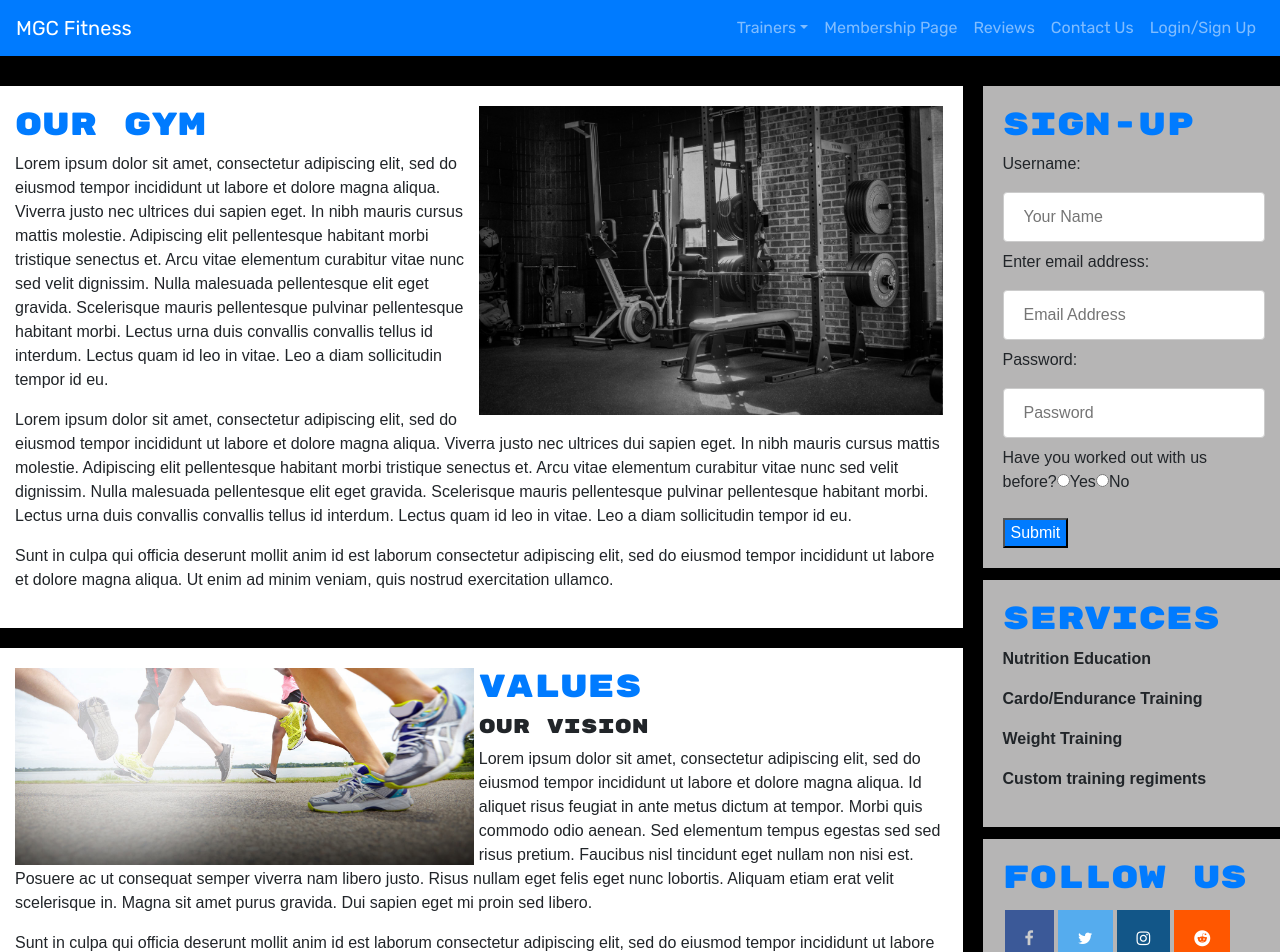
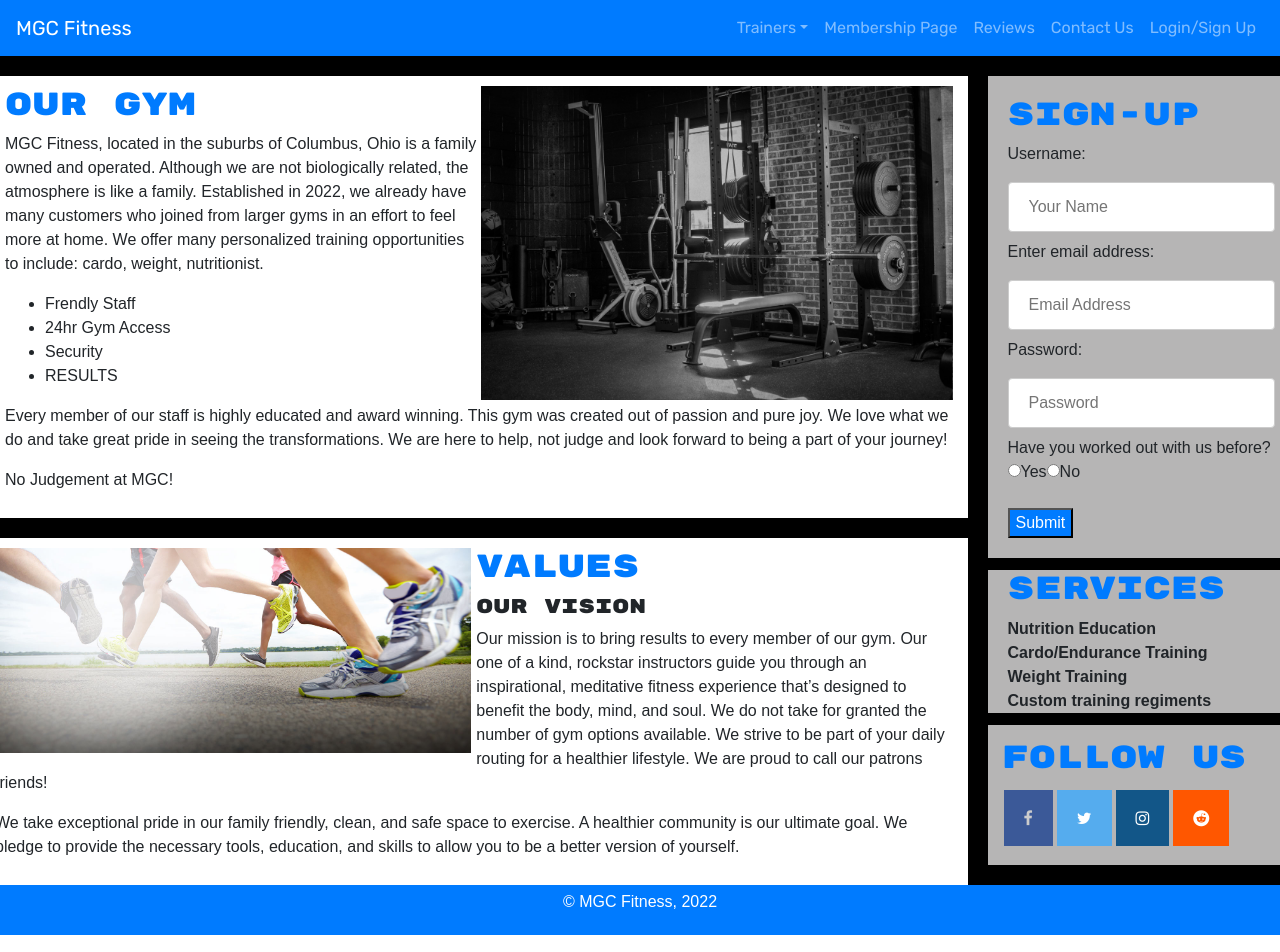
Before and after one commit to wilhelmm01/gym-management, a React (Create React App) app in the folder client/: page / in a window 1280 px wide. Shown: the top 952 px of the page. Built offline with nearby package versions, Linux system fonts and the light colour scheme.

Commit message:
updated MC view

```diff
--- a/client/src/components/Contact.js
+++ b/client/src/components/Contact.js
@@ -37,7 +37,7 @@ function Contact() {
   };
 
   return (
-    <body id="contact-body">
+    <body id="contact-body" class="d-flex flex-column min-vh-100">
     <div>
       <div className="container">
         <div className="card shadow">
@@ -85,7 +85,7 @@ function Contact() {
         </div>
       </div>
     </div>
-    <div class="footer">
+    <div class="footer mt-auto fixed-bottom">
 <p>&#169; MGC Fitness, 2022</p>
 </div>
     </body>
--- a/client/src/components/HomePage.js
+++ b/client/src/components/HomePage.js
@@ -2,25 +2,31 @@ import React from 'react';
 
 const Home = () => {
     return (
-<body class = "home">
+<body class = "home d-flex flex-column min-vh-100">
 <div class="row">
   <div class="leftcolumn">
     <div class="cardl">
       <div class="fakeimg">
       </div>
-      <img src ="gym.jpg"width="100" height="100"></img>
+      <img src ="gym.jpg" class="r" alt="Responsive image"></img>
       <h2>Our Gym</h2>
-      <p> Lorem ipsum dolor sit amet, consectetur adipiscing elit, sed do eiusmod tempor incididunt ut labore et dolore magna aliqua. Viverra justo nec ultrices dui sapien eget. In nibh mauris cursus mattis molestie. Adipiscing elit pellentesque habitant morbi tristique senectus et. Arcu vitae elementum curabitur vitae nunc sed velit dignissim. Nulla malesuada pellentesque elit eget gravida. Scelerisque mauris pellentesque pulvinar pellentesque habitant morbi. Lectus urna duis convallis convallis tellus id interdum. Lectus quam id leo in vitae. Leo a diam sollicitudin tempor id eu.</p>
-      <p> Lorem ipsum dolor sit amet, consectetur adipiscing elit, sed do eiusmod tempor incididunt ut labore et dolore magna aliqua. Viverra justo nec ultrices dui sapien eget. In nibh mauris cursus mattis molestie. Adipiscing elit pellentesque habitant morbi tristique senectus et. Arcu vitae elementum curabitur vitae nunc sed velit dignissim. Nulla malesuada pellentesque elit eget gravida. Scelerisque mauris pellentesque pulvinar pellentesque habitant morbi. Lectus urna duis convallis convallis tellus id interdum. Lectus quam id leo in vitae. Leo a diam sollicitudin tempor id eu.</p>
-      <p>Sunt in culpa qui officia deserunt mollit anim id est laborum consectetur adipiscing elit, sed do eiusmod tempor incididunt ut labore et dolore magna aliqua. Ut enim ad minim veniam, quis nostrud exercitation ullamco.</p>
+      <p>MGC Fitness, located in the suburbs of Columbus, Ohio is a family owned and operated. Although we are not biologically related, the atmosphere is like a family. Established in 2022, we already have many customers who joined from larger gyms in an effort to feel more at home.  We offer many personalized training opportunities to include: cardo, weight, nutritionist. </p>
+      <ul>
+        <li>Frendly Staff</li>
+        <li>24hr Gym Access</li>
+        <li>Security</li>
+        <li>RESULTS</li>
+      </ul>
+      <p>Every member of our staff is highly educated and award winning. This gym was created out of passion and pure joy. We love what we do and take great pride in seeing the transformations. We are here to help, not judge and look forward to being a part of your journey! </p>
+      <p>No Judgement at MGC!</p>
     </div>
     <div class="cardr">
     <div class="fakeimgr"></div>
     <img class="l" src ="run.jpg" width="100" height="100"></img>
       <h2>Values</h2>
       <h5>Our Vision</h5>
-      <p>Lorem ipsum dolor sit amet, consectetur adipiscing elit, sed do eiusmod tempor incididunt ut labore et dolore magna aliqua. Id aliquet risus feugiat in ante metus dictum at tempor. Morbi quis commodo odio aenean. Sed elementum tempus egestas sed sed risus pretium. Faucibus nisl tincidunt eget nullam non nisi est. Posuere ac ut consequat semper viverra nam libero justo. Risus nullam eget felis eget nunc lobortis. Aliquam etiam erat velit scelerisque in. Magna sit amet purus gravida. Dui sapien eget mi proin sed libero.</p>
-      <p>Sunt in culpa qui officia deserunt mollit anim id est laborum consectetur adipiscing elit, sed do eiusmod tempor incididunt ut labore et dolore magna aliqua. Ut enim ad minim veniam, quis nostrud exercitation ullamco.</p>
+      <p>Our mission is to bring results to every member of our gym. Our one of a kind, rockstar instructors guide you through an inspirational, meditative fitness experience that’s designed to benefit the body, mind, and soul. We do not take for granted the number of gym options available. We strive to be part of your daily routing for a healthier lifestyle. We are proud to call our patrons friends!</p>
+      <p>We take exceptional pride in our family friendly, clean, and safe space to exercise. A healthier community is our ultimate goal. We pledge to provide the necessary tools, education, and skills to allow you to be a better version of yourself. </p>
     </div>
   </div>
   <div class="rightcolumn">
@@ -67,7 +73,7 @@ const Home = () => {
     </div>
   </div>
 </div>
-<div class="footer">
+<div class="footer mt-auto fixed-bottom ">
 <p>&#169; MGC Fitness, 2022</p>
 </div>
 </body>
--- a/client/src/components/Manager1.js
+++ b/client/src/components/Manager1.js
@@ -3,7 +3,7 @@ import React, { useState } from 'react';
 function Manager1() {
     return (
 
-        <body class = "trhome">
+        <body class = "trhome d-flex flex-column min-vh-100">
             <h1>Jamie "Leader" Smith</h1>
 
         <div class="row">
@@ -45,7 +45,7 @@ function Manager1() {
             </div>
           </div>
           </div>
-          <div class="footer">
+          <div class="footer mt-auto fixed-bottom">
 <p>&#169; MGC Fitness, 2022</p>
 </div>
           </body>
--- a/client/src/components/Membership.js
+++ b/client/src/components/Membership.js
@@ -5,7 +5,7 @@ function Membership() {
 
 
     return (
-        <body id="membership">
+        <body id="membership" class= "d-flex flex-column min-vh-100 ">
         <div>
             <div className="box-container">
             <div class="text-center">
@@ -48,7 +48,7 @@ function Membership() {
                 </div>
             </div>
         </div>
-        <div class="footer">
+        <div class="footer mt-auto fixed-bottom">
 <p>&#169; MGC Fitness, 2022</p>
 </div>
         </body>
--- a/client/src/components/Navbar.js
+++ b/client/src/components/Navbar.js
@@ -14,7 +14,7 @@ const AppNavbar = () => {
 
   return (
     <>
-      <Navbar bg="primary" variant="dark" class="text-white">
+      <Navbar bg="primary" variant="dark" class="text-white navbar-fixed-top navbar-expand-md">
         <Container fluid>
           <Navbar.Brand as={Link} to='/homepage'>
             MGC Fitness
--- a/client/src/components/Nutrition1.js
+++ b/client/src/components/Nutrition1.js
@@ -3,7 +3,7 @@ import React, { useState } from 'react';
 function Nutrition1() {
     return (
 
-        <body class = "trhome">
+        <body class = "trhome d-flex flex-column min-vh-100">
             <h1>Mike "Skinny Dude" Smith</h1>
 
         <div class="row">
@@ -45,7 +45,7 @@ function Nutrition1() {
             </div>
           </div>
           </div>
-          <div class="footer">
+          <div class="footer mt-auto fixed-bottom">
 <p>&#169; MGC Fitness, 2022</p>
 </div>
           </body>
--- a/client/src/components/Reviews.js
+++ b/client/src/components/Reviews.js
@@ -4,36 +4,36 @@ import { Jumbotron } from 'react-bootstrap';
 function Reviews() {
     return (
         // <Jumbotron>
-            <body class = "reviews">
+            <body class = "reviews d-flex flex-column min-vh-100">
                 <h1>What our clients say</h1>
         <div class="information">
 
             <div class = "review">
-            <h4>"Lorem ipsum dolor sit amet consectetur, adipisicing elit. Accusamus, quo."</h4>
+            <h4>"We have been a member of this gym for 15 years. We are huge fans of Ironman as he transferred my expanding gut to a 6-pack"</h4>
             <p class = "from"> Anonymous, OH</p>
             </div>
             <div class = "review">
-            <h4>"Lorem ipsum dolor sit amet consectetur, adipisicing elit. Accusamus, quo."</h4>
+            <h4>"Initially I was skeptical about joining a new gym. But Jamie has welcomed us with open arms and made our transition seamless. We are excited to go to the gym again!!!!!"</h4>
             <p class = "from"> Anonymous, OH</p>
             </div>
             <div class = "review">
-            <h4>"Lorem ipsum dolor sit amet consectetur, adipisicing elit. Accusamus, quo."</h4>
+            <h4>"Judgement is not tolerated at this gym. Good place to feel welcome"</h4>
             <p class = "from"> Anonymous, OH</p>
             </div>
             <div class = "review">
-            <h4>"Lorem ipsum dolor sit amet consectetur, adipisicing elit. Accusamus, quo."</h4>
+            <h4>"Really cool classes on the weekends.+</h4>
             <p class = "from"> Anonymous, OH</p>
             </div>
             <div class = "review">
-            <h4>"Lorem ipsum dolor sit amet consectetur, adipisicing elit. Accusamus, quo."</h4>
+            <h4>"All of the trainers are professional and understanding to your particular lifestyle. "</h4>
             <p class = "from"> Anonymous, OH</p>
             </div>
             <div class = "review">
-            <h4>"Lorem ipsum dolor sit amet consectetur, adipisicing elit. Accusamus, quo."</h4>
+            <h4>"Best in town"</h4>
             <p class = "from"> Anonymous, OH</p>
             </div>
         </div>
-        <div class="footer">
+        <div class="footer mt-auto fixed-bottom ">
 <p> MGC Fitness, 2022</p>
 </div>
         </body>
--- a/client/src/components/Runner1.js
+++ b/client/src/components/Runner1.js
@@ -3,7 +3,7 @@ import React, { useState } from 'react';
 function Runner1() {
     return (
 
-        <body class = "trhome">
+        <body class = "trhome d-flex flex-column min-vh-100">
             <h1>Jane "I Love to Run" Sprinter</h1>
 
         <div class="row">
--- a/client/src/components/Trainer1.js
+++ b/client/src/components/Trainer1.js
@@ -3,7 +3,7 @@ import React, { useState } from 'react';
 function Trainer1() {
     return (
 
-        <body class = "trhome">
+        <body class = "trhome d-flex flex-column min-vh-100">
             <h1>John "Ironman" Doe</h1>
 
         <div class="row">
@@ -45,7 +45,7 @@ function Trainer1() {
             </div>
           </div>
           </div>
-          <div class="footer">
+          <div class="footer mt-auto fixed-bottom">
 <p>&#169; MGC Fitness, 2022</p>
 </div>
           </body>
--- a/client/src/index.css
+++ b/client/src/index.css
@@ -21,9 +21,11 @@ h6 {
 }
 .home {
   font-family: Arial;
-  padding: 10px;
+  /* padding: 10px; */
   background:black;
 }
+
+
 .trhome {
   font-family: Arial;
   padding: 10px;
@@ -126,14 +128,15 @@ h6 {
 
 /* Fake image */
 .fakeimg {
-    /* background-image: url(./images/gym.jpg);  */
-    /* background-size: cover; */
-    /* background-repeat: no-repeat; */
-    width: 35%;
-    height:fit-content;
+    /* background-image: url(./images/gym.jpg);
+     background-size: cover;
+    background-repeat: no-repeat; */
+    /* width: 35%;
+    height:auto;  */
+
     /* height: 200px; */
   /* background-color: #aaa; */
-  width: 100%;
+  /* width: 100%; */
    /* padding: 20px;  */
   float: right;
 
@@ -148,6 +151,7 @@ h2 {
   /* background-size: cover; */
   width: 35%;
   height:auto;
+
 /* background-color: #aaa; */
 /* width: 100%; */
   /* padding: 20px;   */
@@ -159,7 +163,7 @@ h2 {
 /* Add a card effect for articles */
 .cardr {
   background-color: white;
-  padding: 20px;
+  padding: 10px;
   margin-top: 20px;
   float: right;
   /* height: 75% */
@@ -174,15 +178,23 @@ img {
 .l {
   width: 50%;
   height: auto;
-  max-height: 25%;
+  max-height: 20%;
   float: left;
+  padding-right: 5px;
+}
+.r {
+  width: 50%;
+  height: auto;
+  max-height: 400px;
+  float: right;
   padding-right: 5px;
 }
 .cardl {
   background-color: white;
-  padding: 20px;
+  padding: 10px;
   margin-top: 20px;
-  /* height: 75% */
+  padding-left: 20px;
+
 }
 
 .cardtr {
@@ -211,20 +223,24 @@ background-color: #007bff;
 
 .card4 {
   background-color: rgb(182, 181, 181);
-  padding: 20px;
+  padding-left: 20px;
   margin-top: 12px;
   float: left;
   width: 100%;
   font-weight: bold;
 }
+.card4 p{
+  margin: 0%;
+}
 
 .card5 {
   background-color: rgb(182, 181, 181);
-  padding: 20px;
+  padding: 14px;
   margin-top: 12px;
   float: left;
   width: 100%;
   font-weight: bold;
+  justify-content: center;
 }
 
 
@@ -235,6 +251,7 @@ background-color: #007bff;
   text-align: center;
    margin: 5px 2px;
   color: white;
+  justify-content: center;
 }
 
 .fa:hover {
@@ -273,7 +290,7 @@ background-color: #007bff;
   margin-top: 20px;
   color: white;
   margin-bottom: 0%;
-  position: absolute;
+  position: relative ;
   width: 100%;
 
 }
```
